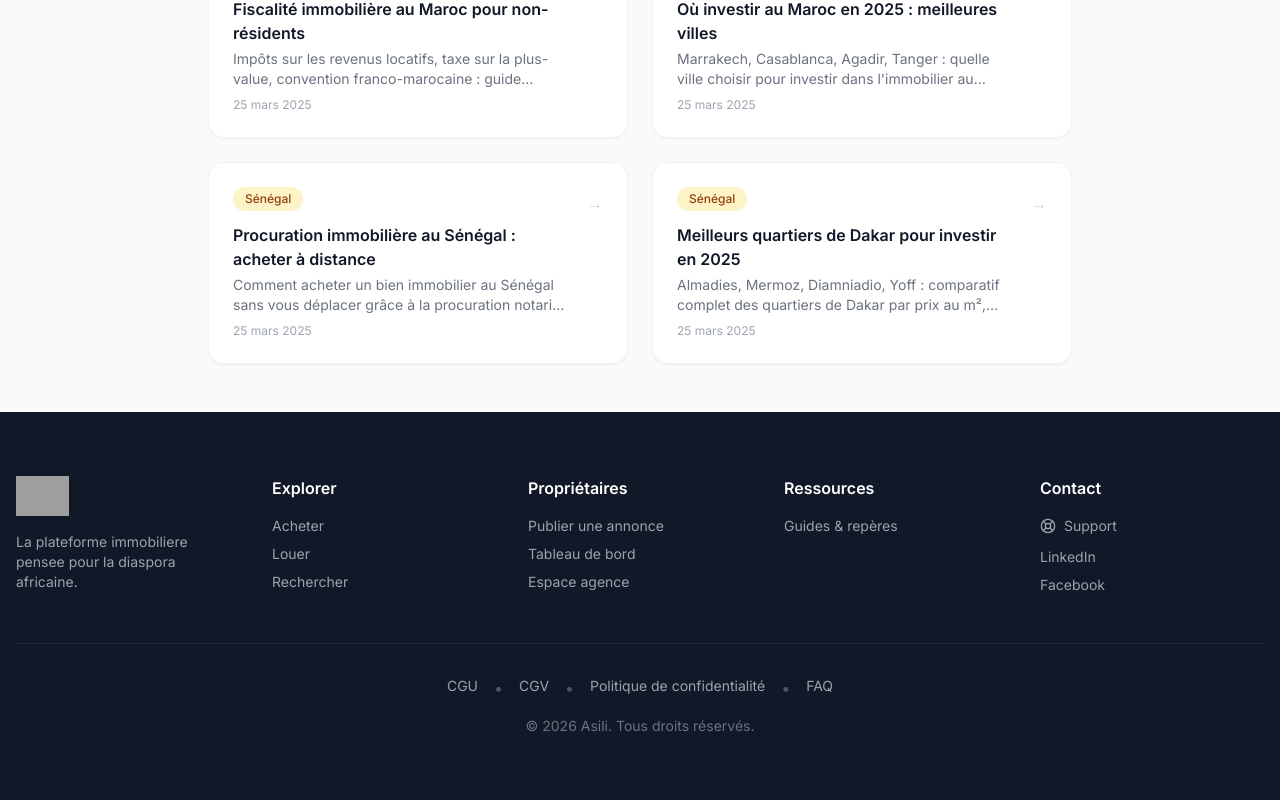
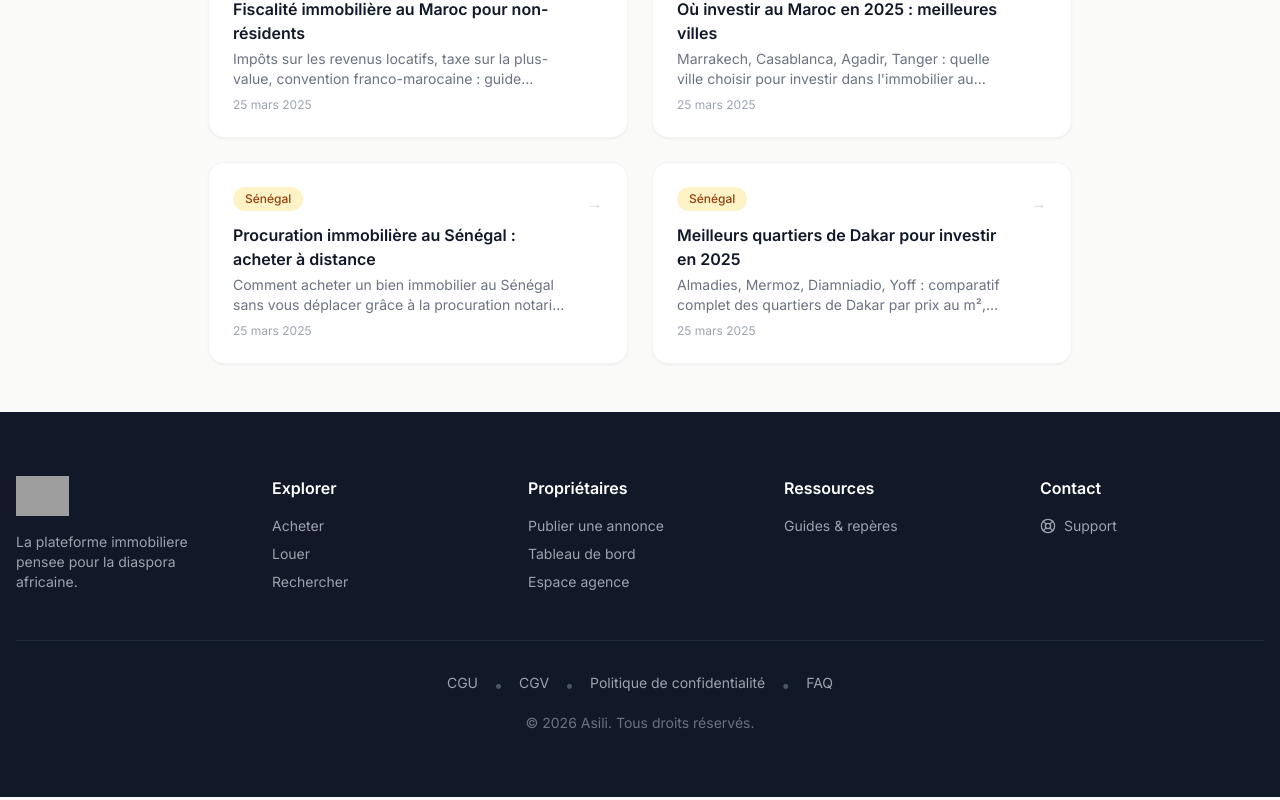
Before and after one commit to Math-MMO/asili-guides, a Next.js app: page / in a window 1280 px wide. Shown: the part 918-1718 px from the top of the page. Built offline with nearby package versions, Linux system fonts and the light colour scheme; grey boxes are pictures that could not be loaded.

Commit message:
Retire LinkedIn/Facebook du footer, logo navbar renvoit vers asili.immo
Co-Authored-By: Claude Opus 4.6 (1M context) <noreply@anthropic.com>

```diff
--- a/src/components/Footer.jsx
+++ b/src/components/Footer.jsx
@@ -84,16 +84,6 @@ export default function Footer() {
                   Support
                 </a>
               </li>
-              <li>
-                <a href="https://www.linkedin.com/company/asili-immo" target="_blank" rel="noopener noreferrer" className="hover:text-amber-400">
-                  LinkedIn
-                </a>
-              </li>
-              <li>
-                <a href="https://www.facebook.com/asili.immo" target="_blank" rel="noopener noreferrer" className="hover:text-amber-400">
-                  Facebook
-                </a>
-              </li>
             </ul>
           </div>
         </div>
--- a/src/components/Navbar.jsx
+++ b/src/components/Navbar.jsx
@@ -1,16 +1,14 @@
-import Link from "next/link";
-
 export default function Navbar() {
   return (
     <header className="bg-white border-b border-gray-200">
       <div className="mx-auto flex max-w-7xl items-center justify-between px-4 py-4 sm:px-6">
-        <Link href="/" className="flex items-center">
+        <a href="https://asili.immo" className="flex items-center">
           <img
             src="/logo-asili.png"
             alt="Asili"
             className="h-10 w-auto"
           />
-        </Link>
+        </a>
         <a
           href="https://asili.immo"
           target="_blank"
```
